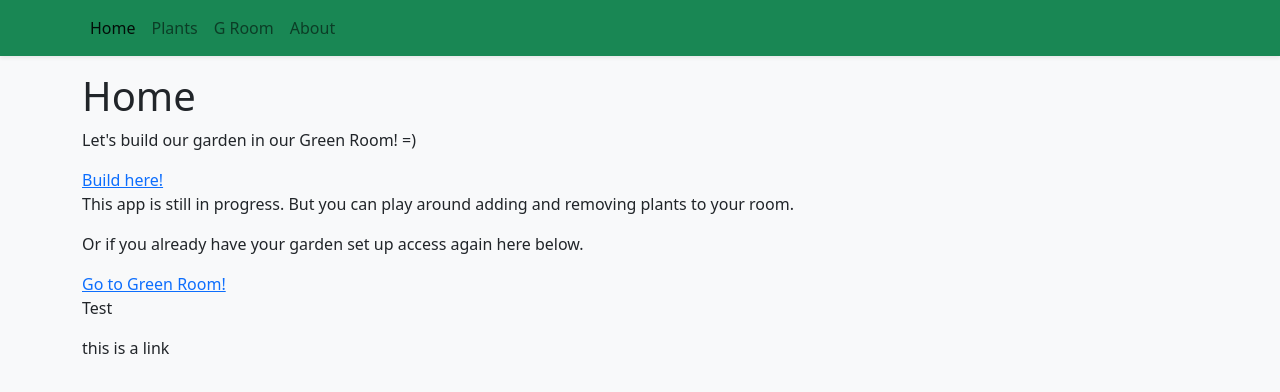
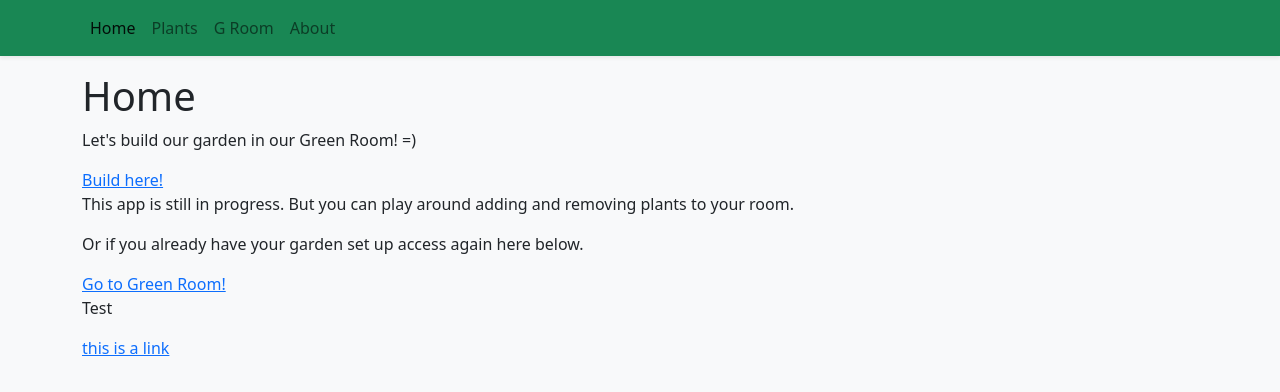
Before and after one commit to hseiji/green-room-app, a React (Vite) app: page / in a window 1280 px wide. Shown: the top 392 px of the page. Built offline with nearby package versions, Linux system fonts and the light colour scheme.

Commit message:
try NavLink from react-router-dom

```diff
--- a/src/pages/Home.tsx
+++ b/src/pages/Home.tsx
@@ -1,4 +1,4 @@
-import { Nav } from 'react-bootstrap'
+import { NavLink } from 'react-router-dom'
 
 export function Home() {
   return (
@@ -14,7 +14,7 @@ export function Home() {
       <a href="/groom">Go to Green Room!</a>
 
       <p>Test</p>
-      <Nav.Link href="plants">this is a link</Nav.Link>
+      <NavLink to="/plants">this is a link</NavLink>
     </>
   )
 }
```
